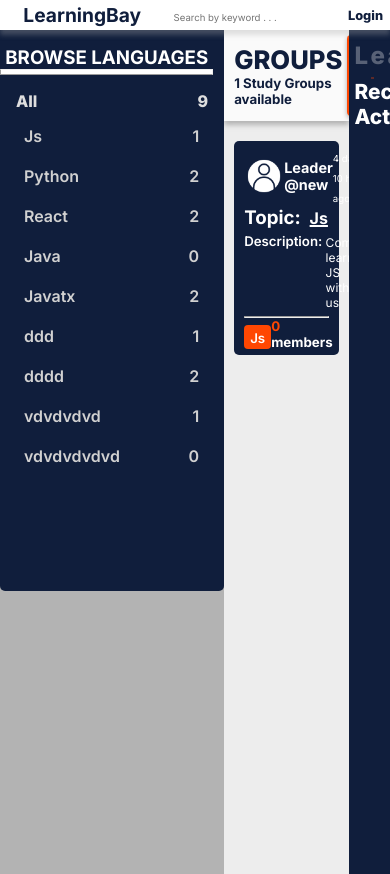
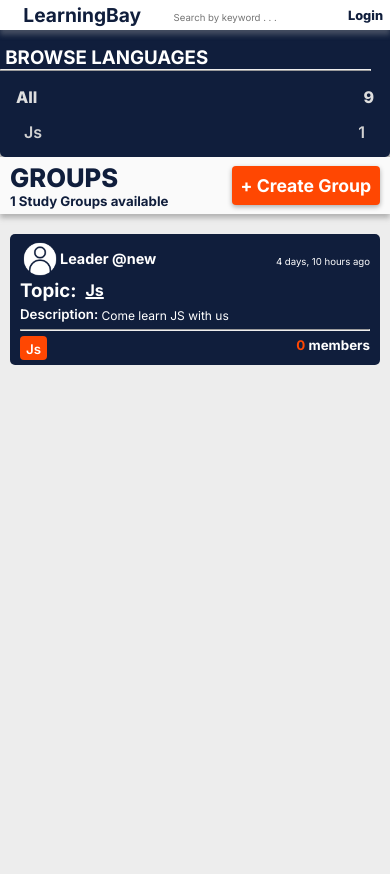
Before and after one commit to Lyonsmasawa/learning-bay, a Django app: page /?q=Js in a window 390 px wide. Run offline with Django 4.2, Linux system fonts and the light colour scheme; data comes from the database, SQL or seed files in the repository; both versions use the stored data as it was after the commit; some libraries are stand-ins or nearby versions.

Commit message:
enhance user experience

```diff
--- a/static/styles/main.css
+++ b/static/styles/main.css
@@ -3,6 +3,7 @@
     margin: 0;
     text-decoration: none;
     box-sizing: border-box;
+    scrollbar-color: #101E3C white;
 }
 
 a {
@@ -179,9 +180,9 @@
 
 /* Hide scrollbar for IE, Edge and Firefox */
 .list__div {
-    -ms-overflow-style: none;
+    -ms-overflow-style: 10px;
     /* IE and Edge */
-    scrollbar-width: none;
+    scrollbar-width: thin;
     /* Firefox */
 }
 
@@ -260,9 +261,9 @@
 
 /* Hide scrollbar for IE, Edge and Firefox */
 .act__container {
-    -ms-overflow-style: none;
+    -ms-overflow-style: 10px;
     /* IE and Edge */
-    scrollbar-width: none;
+    scrollbar-width: thin;
     /* Firefox */
 }
 
@@ -407,9 +408,9 @@
 
 /* Hide scrollbar for IE, Edge and Firefox */
 .feed__div {
-    -ms-overflow-style: none;
+    -ms-overflow-style: 10px;
     /* IE and Edge */
-    scrollbar-width: none;
+    scrollbar-width: thin;
     /* Firefox */
 }
 
@@ -513,7 +514,7 @@
 
 .group {
     display: flex;
-    background-color: white;
+    background-color: rgba(170, 170, 170, 0.336);
     padding: 20px;
     gap: 20px;
     width: 100%;
@@ -620,9 +621,9 @@
 
 /* Hide scrollbar for IE, Edge and Firefox */
 .g__c {
-    -ms-overflow-style: none;
+    -ms-overflow-style: 10px;
     /* IE and Edge */
-    scrollbar-width: none;
+    scrollbar-width: thin;
     /* Firefox */
 }
 
@@ -712,9 +713,9 @@
 
 /* Hide scrollbar for IE, Edge and Firefox */
 .group__innersec {
-    -ms-overflow-style: none;
+    -ms-overflow-style: 10px;
     /* IE and Edge */
-    scrollbar-width: none;
+    scrollbar-width: thin;
     /* Firefox */
 }
 
@@ -775,14 +776,14 @@
 }
 
 .forms::-webkit-scrollbar {
-    display: none;
+    display: thin;
 }
 
 /* Hide scrollbar for IE, Edge and Firefox */
 .forms {
-    -ms-overflow-style: none;
+    -ms-overflow-style: 10px;
     /* IE and Edge */
-    scrollbar-width: none;
+    scrollbar-width: thin;
     /* Firefox */
 }
 
@@ -914,7 +915,6 @@
     width: 100%;
 }
 
-
 @media only screen and (min-width: 1200px) {
     nav {
         font-size: 62.5%;
@@ -959,6 +959,18 @@
     .nav__login a {
         font-size: .8rem;
     }
+    .activity__sec {
+        display: none;
+    }
+    .home {
+        display: flex;
+        flex-direction: column;
+    }
+    .lang {
+        /* display: none; */
+        height: 15vh;
+        overflow-y: scroll;
+    }
   }
 
   /* Small devices (portrait tablets and large phones, 600px and up) */
```
Also changed, not shown: db.sqlite3.
